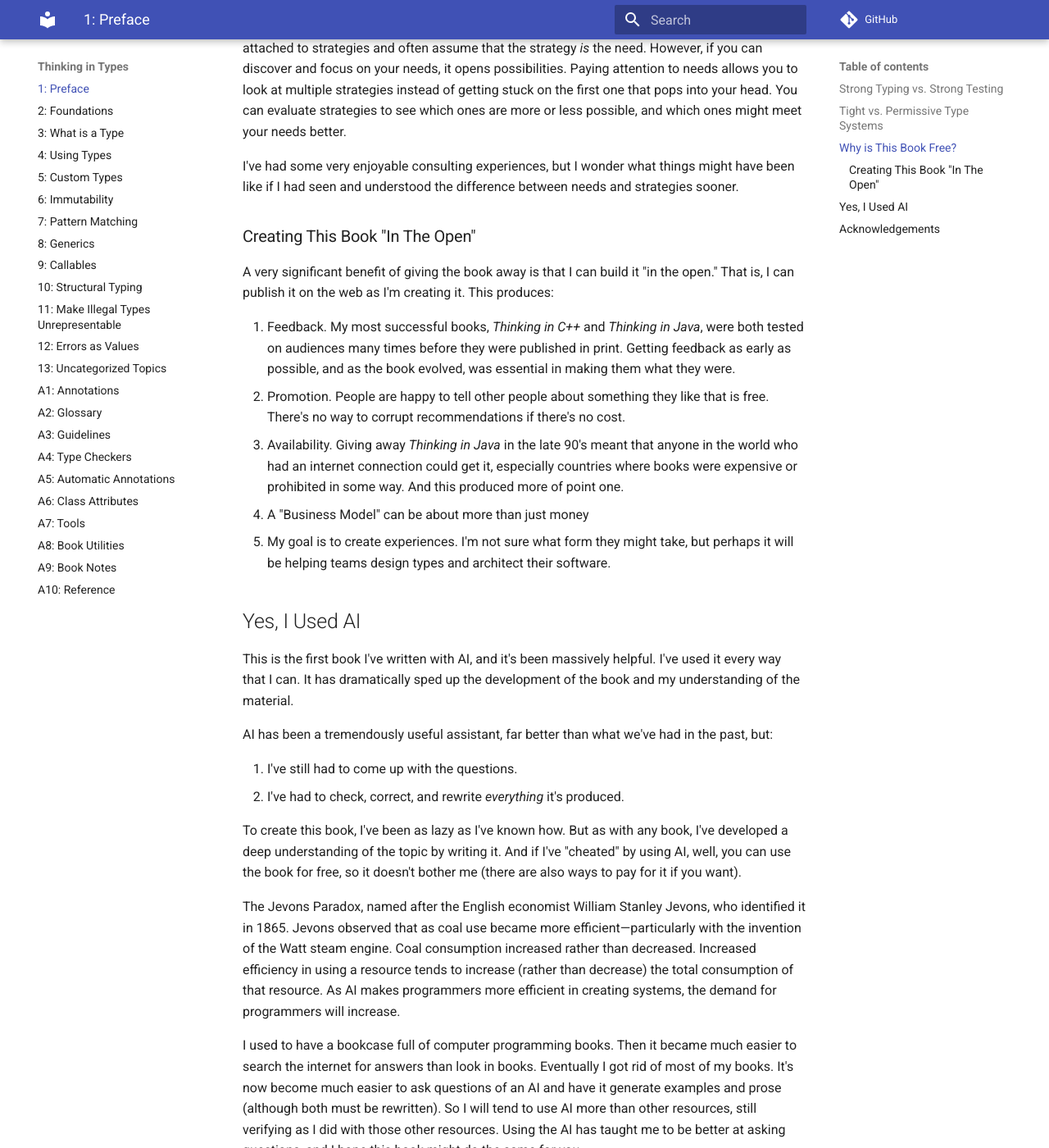
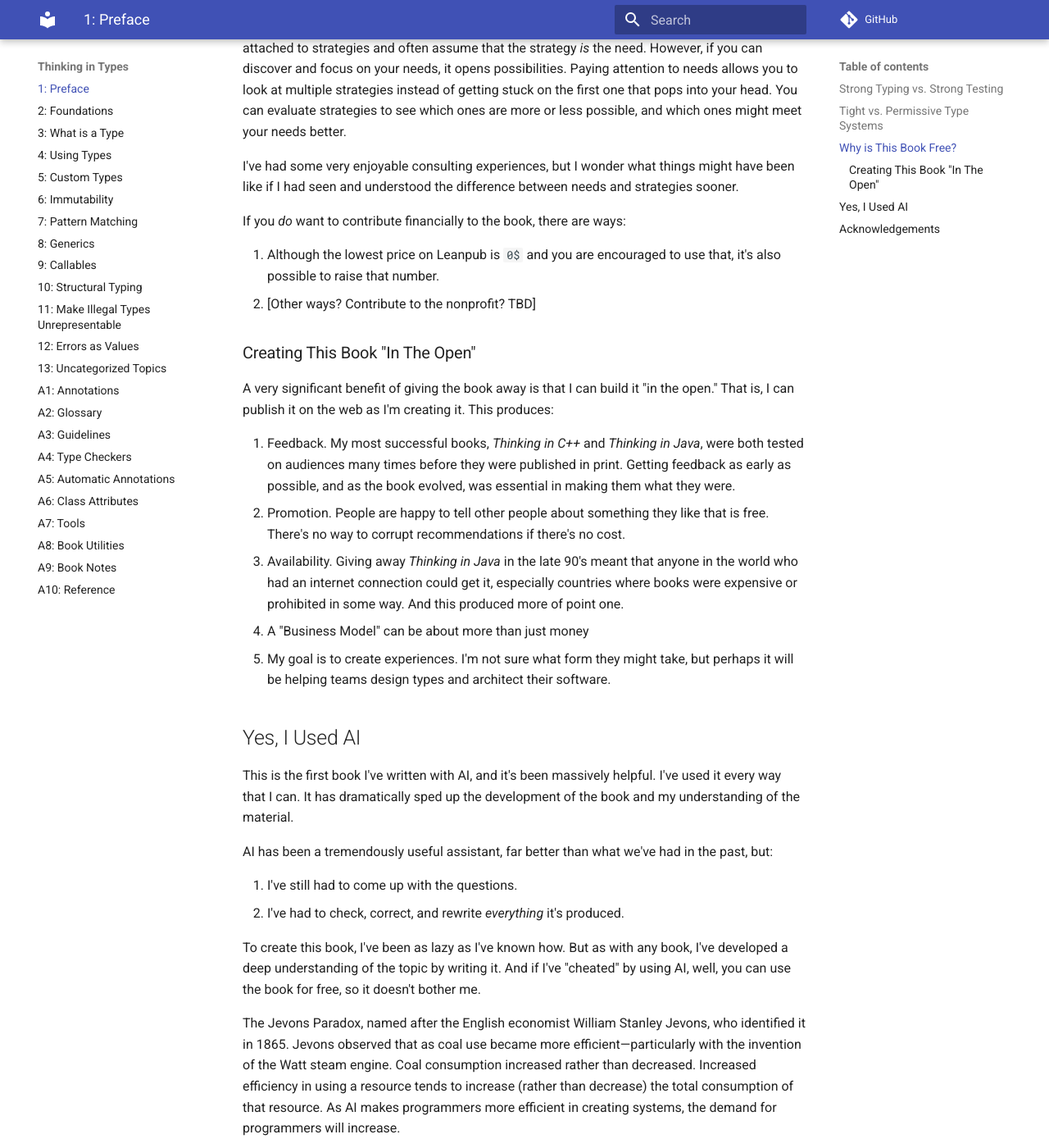
Before and after one commit to ThinkingInTypes/ThinkingInTypes.github.io, an MkDocs documentation site: the page built from Chapters/C01_Preface.md, in a window 1280 px wide and 1400 px high, scrolled down 826 px. Shown: the whole window at 82% size. Built offline with MkDocs 1.6.1 and Material for MkDocs 9.7.7, drawn with Linux system fonts in a browser that asks for light colours; comment, search, counter and statistics services are not loaded.

Commit message:
Update C01_Preface.md

```diff
--- a/Chapters/C01_Preface.md
+++ b/Chapters/C01_Preface.md
@@ -31,6 +31,11 @@ You can evaluate strategies to see which ones are more or less possible, and whi
 I've had some very enjoyable consulting experiences,
 but I wonder what things might have been like if I had seen and understood the difference between needs and strategies sooner.
 
+If you _do_ want to contribute financially to the book, there are ways:
+
+1. Although the lowest price on Leanpub is `0$` and you are encouraged to use that, it's also possible to raise that number.
+2. [Other ways? Contribute to the nonprofit? TBD]
+
 ### Creating This Book "In The Open"
 
 A very significant benefit of giving the book away is that I can build it "in the open."
@@ -60,7 +65,7 @@ AI has been a tremendously useful assistant, far better than what we've had in t
 
 To create this book, I've been as lazy as I've known how.
 But as with any book, I've developed a deep understanding of the topic by writing it.
-And if I've "cheated" by using AI, well, you can use the book for free, so it doesn't bother me (there are also ways to pay for it if you want).
+And if I've "cheated" by using AI, well, you can use the book for free, so it doesn't bother me.
 
 The Jevons Paradox, named after the English economist William Stanley Jevons, who identified it in 1865.
 Jevons observed that as coal use became more efficient—particularly with the invention of the Watt steam engine.
```
